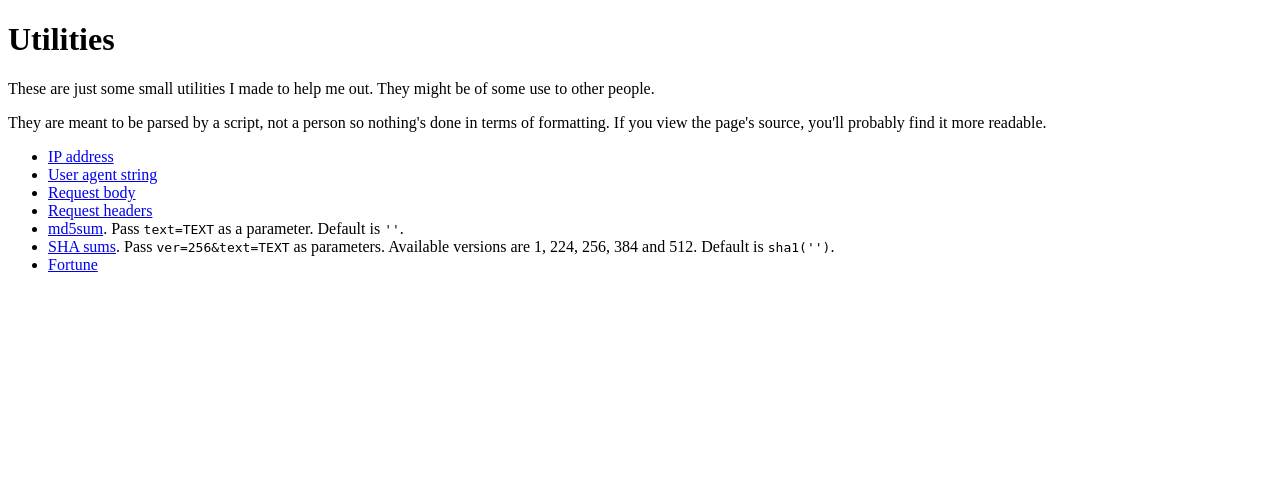
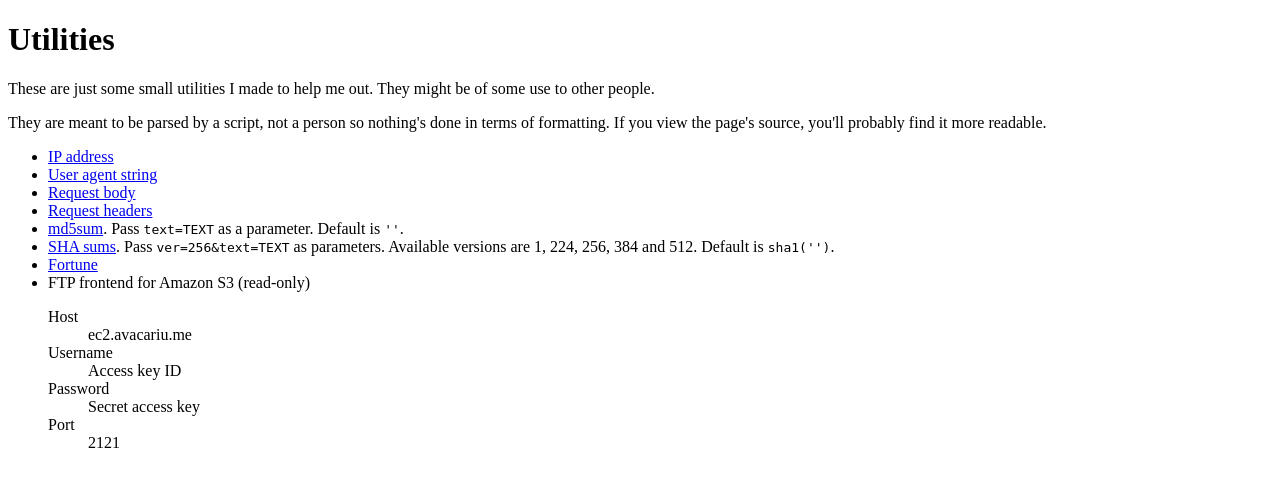
Before and after one commit to avacariu/utils-site, a Python web app: template app/templates/main.html in a window 1280 px wide. Shown: the top 487 px of the page. Run offline with Jinja, Linux system fonts and the light colour scheme; the template is opened without the code that fills it, so the values that code supplies are empty.

Commit message:
Added my ftp frontend for S3

```diff
--- a/app/templates/main.html
+++ b/app/templates/main.html
@@ -11,5 +11,17 @@
   <li><a href="{{ url_for('md5sum') }}">md5sum</a>. Pass <code>text=TEXT</code> as a parameter. Default is <code>''</code>.</li>
   <li><a href="{{ url_for('sha1sum') }}">SHA sums</a>. Pass <code>ver=256&text=TEXT</code> as parameters. Available versions are 1, 224, 256, 384 and 512. Default is <code>sha1('')</code>.</li>
   <li><a href="{{ url_for('fortune') }}">Fortune</a></li>
+  <li>FTP frontend for Amazon S3 (read-only)
+    <dl>
+      <dt>Host</dt>
+      <dd>ec2.avacariu.me</dd>
+      <dt>Username</dt>
+      <dd>Access key ID<dd>
+      <dt>Password</dt>
+      <dd>Secret access key</dd>
+      <dt>Port</dt>
+      <dd>2121</dd>
+    </dl>
+  </li>
 </ul>
 {% endblock %}
```
Also changed, not shown: 2 other files.
